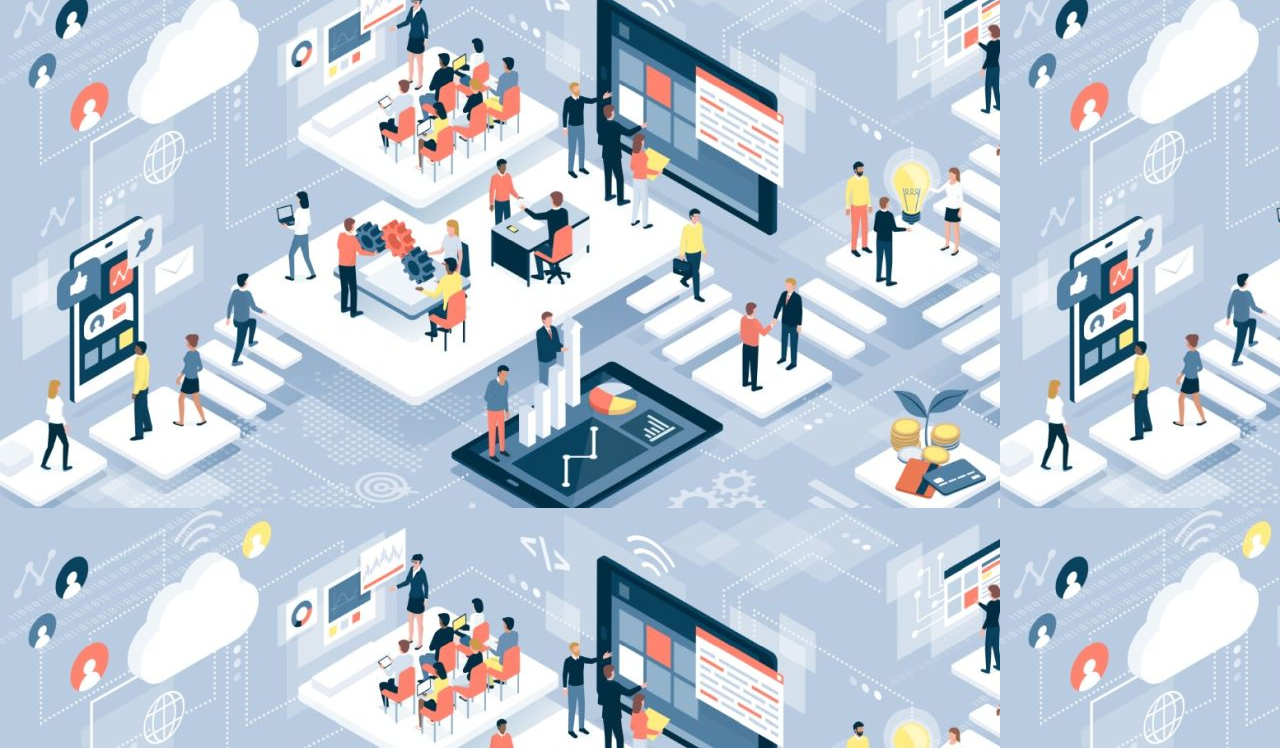
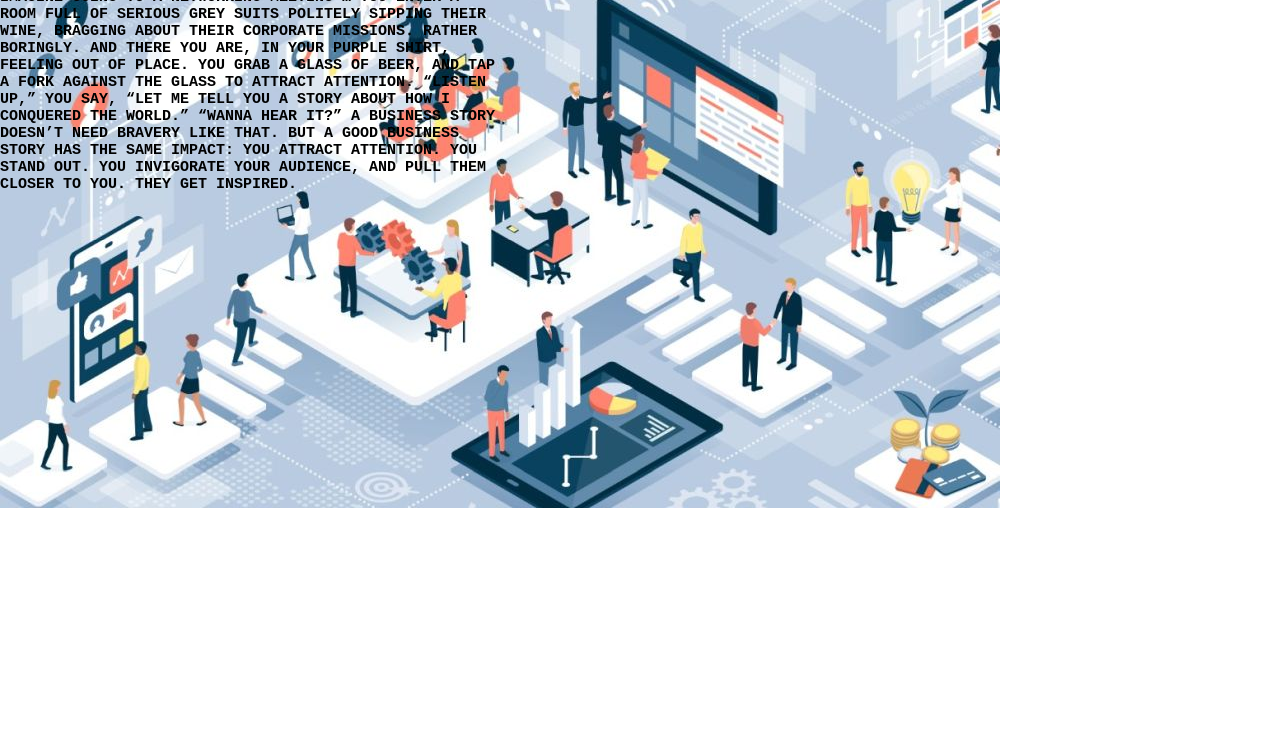
Before and after one commit to mrfelipeuk/My, a plain HTML site: page index.html in a window 1280 px wide. Shown: the part 52-800 px from the top of the page. Drawn offline with Linux system fonts and the light colour scheme.

Commit message:
Finish first day about my e-comerce.

```diff
--- a/index.html
+++ b/index.html
@@ -8,6 +8,7 @@
   <link href="https://fonts.googleapis.com/css2?family=Major+Mono+Display&display=swap" rel="stylesheet">
 </head>
 <body class="body">
+
   <header class="menu">
     <div class="top">
      <img class="menu__icon" src="./Menu icon/menu.png" alt="burger">
@@ -18,9 +19,21 @@
       <img class="home__icon" src="./Home menu/main-menu-icon-png-7-Transparent-Images.png" alt="home">
       <a class="top__word">My profile</a>
     </div>
+  </header>
 
+  <main class="content">
+    <a class="text">Imagine going to a networking meeting …
 
-  </header>
+      You enter a room full of serious grey suits politely sipping
+      their wine, bragging about their corporate missions. Rather boringly.
+      And there you are, in your purple shirt, feeling out of place.
+      You grab a glass of beer, and tap a fork against the glass to attract attention.
+      “Listen up,” you say, “let me tell you a story about how I conquered the world.”
+      “Wanna hear it?”
+      A business story doesn’t need bravery like that. But a good business
+      story has the same impact: You attract attention. You stand out.
+      You invigorate your audience, and pull them closer to you. They get inspired.</a>
+  </main>
 
 </body>
 </html>
--- a/style.css
+++ b/style.css
@@ -6,7 +6,9 @@
 }
 
 .body{
-  background-image:url(./BG/bg.jpg)
+  background-image:url(./BG/bg.jpg);
+  background-repeat: no-repeat;
+  background-size: auto;
 }
 .menu{
   align-items: center;
@@ -34,3 +36,10 @@
   display: block;
   border: 1px solid #bebdbd;
 }
+.text{
+  font-size: 15px;
+  display: flex;
+  max-width: 500px;
+  max-height: 100px;
+  font-weight: bold;
+}
```
